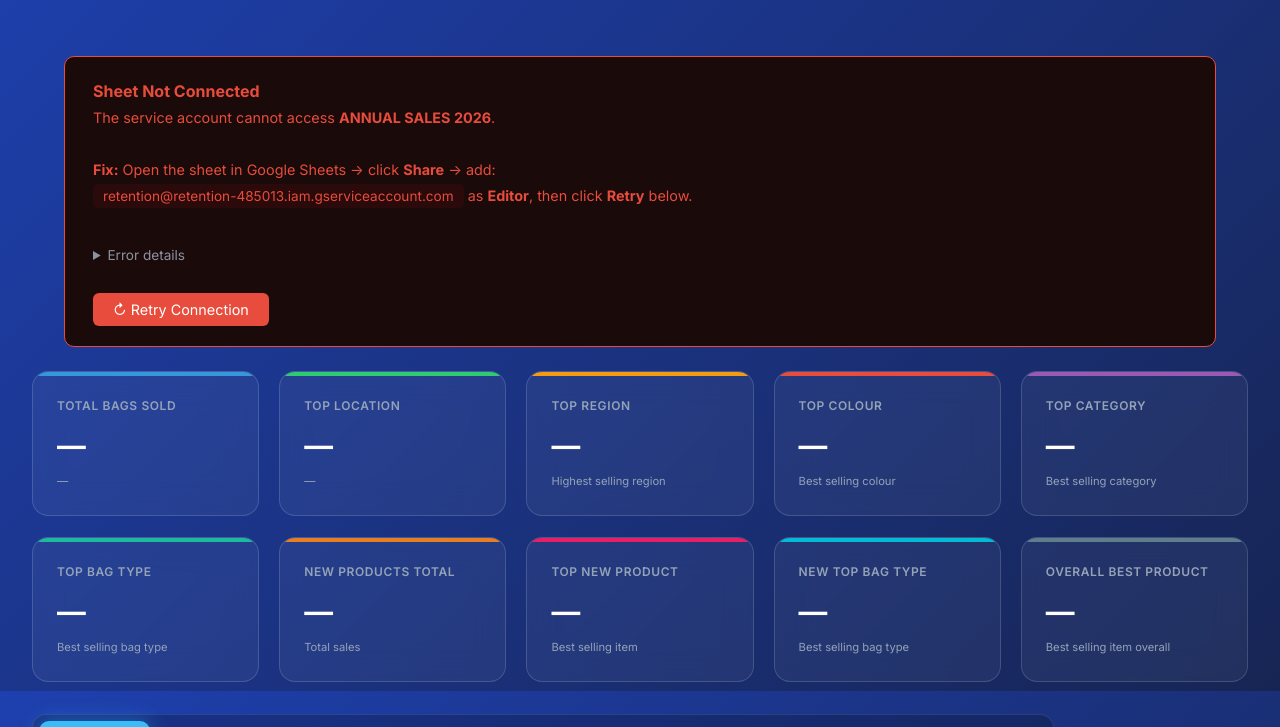
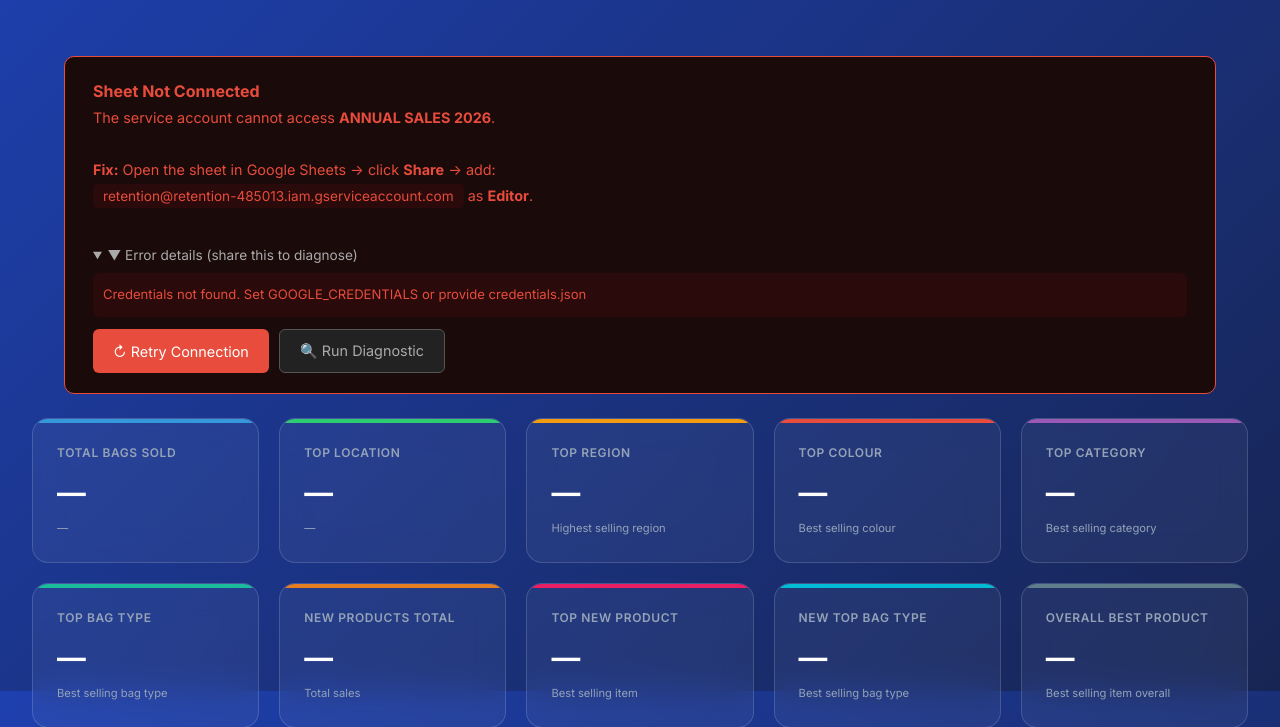
Before and after one commit to lloydmwiti258-dev/Annual-sales-2026, a Flask app: page / in a window 1280 px wide; the page is wider, and only the part inside the window is pictured. Shown: the part 109-836 px from the top of that part. Run offline with Flask 3, Linux system fonts and the light colour scheme; some libraries are stand-ins or nearby versions.

Commit message:
add /api/test-connection diagnostic endpoint and link in error banner
Co-Authored-By: Claude Sonnet 4.6 <noreply@anthropic.com>

```diff
--- a/app.py
+++ b/app.py
@@ -91,6 +91,49 @@ def api_refresh():
     if _cache.get('error'):
         return jsonify({'status': 'error', 'message': _cache['error']}), 503
     return jsonify({'status': 'ok', 'refreshed': _cache.get('refreshed')})
+
+
+@app.route('/api/test-connection')
+def api_test_connection():
+    """Diagnostic endpoint — returns exactly what is failing."""
+    import os, json as _json
+    from sales import SHEET_ID, WORKSHEET_NAME, SCOPES, JSON_FILE_PATH
+    import gspread
+    from google.oauth2.service_account import Credentials
+
+    info = {}
+    info['sheet_id']        = SHEET_ID
+    info['worksheet_name']  = WORKSHEET_NAME
+    info['creds_env_set']   = bool(os.environ.get('GOOGLE_CREDENTIALS'))
+    info['creds_file_exists'] = os.path.exists(JSON_FILE_PATH)
+
+    try:
+        creds_json = os.environ.get('GOOGLE_CREDENTIALS')
+        if creds_json:
+            creds = Credentials.from_service_account_info(_json.loads(creds_json), scopes=SCOPES)
+            info['auth_source'] = 'GOOGLE_CREDENTIALS env var'
+        else:
+            creds = Credentials.from_service_account_file(JSON_FILE_PATH, scopes=SCOPES)
+            info['auth_source'] = f'file: {JSON_FILE_PATH}'
+        info['auth_ok'] = True
+    except Exception as e:
+        info['auth_ok'] = False
+        info['auth_error'] = str(e)
+        return jsonify(info), 500
+
+    try:
+        client = gspread.authorize(creds)
+        sheet  = client.open_by_key(SHEET_ID)
+        info['spreadsheet_ok']    = True
+        info['spreadsheet_title'] = sheet.title
+        info['worksheets']        = [ws.title for ws in sheet.worksheets()]
+    except Exception as e:
+        info['spreadsheet_ok'] = False
+        info['spreadsheet_error'] = str(e)
+        return jsonify(info), 500
+
+    info['target_worksheet_found'] = WORKSHEET_NAME in info['worksheets']
+    return jsonify(info), 200 if info['target_worksheet_found'] else 404
 
 
 @app.route('/api/status')
--- a/templates/index.html
+++ b/templates/index.html
@@ -991,10 +991,13 @@ function showError(msg, type='connection'){
     The service account cannot access <strong>ANNUAL SALES 2026</strong>.<br><br>
     <strong>Fix:</strong> Open the sheet in Google Sheets &rarr; click <strong>Share</strong> &rarr; add:<br>
     <code style="background:#2a0a0a;padding:4px 10px;border-radius:5px;font-size:.85rem">retention@retention-485013.iam.gserviceaccount.com</code>
-    as <strong>Editor</strong>, then click <strong>Retry</strong> below.<br><br>
-    <details style="margin-top:8px"><summary style="cursor:pointer;color:#8b949e;font-size:.85rem">Error details</summary>
-    <pre style="white-space:pre-wrap;font-size:.8rem;color:#c0392b;margin-top:6px">${msg}</pre></details>
-    <br><button onclick="refreshData()" style="background:#e74c3c;color:#fff;border:none;padding:8px 20px;border-radius:6px;cursor:pointer;font-size:.9rem">&#8635; Retry Connection</button>`;
+    as <strong>Editor</strong>.<br><br>
+    <details open style="margin-top:8px"><summary style="cursor:pointer;color:#aaa;font-size:.85rem">&#9660; Error details (share this to diagnose)</summary>
+    <pre style="white-space:pre-wrap;font-size:.82rem;color:#e74c3c;background:#2a0a0a;padding:10px;border-radius:6px;margin-top:6px">${msg}</pre></details>
+    <div style="margin-top:12px;display:flex;gap:10px;flex-wrap:wrap">
+      <button onclick="refreshData()" style="background:#e74c3c;color:#fff;border:none;padding:8px 20px;border-radius:6px;cursor:pointer;font-size:.9rem">&#8635; Retry Connection</button>
+      <a href="/api/test-connection" target="_blank" style="background:#222;color:#aaa;border:1px solid #555;padding:8px 20px;border-radius:6px;cursor:pointer;font-size:.9rem;text-decoration:none">&#128269; Run Diagnostic</a>
+    </div>`;
   } else {
     b.innerHTML=`<strong style="font-size:1rem">Dashboard Error</strong><br>
     The sheet is connected but something went wrong loading the data.<br><br>
```
